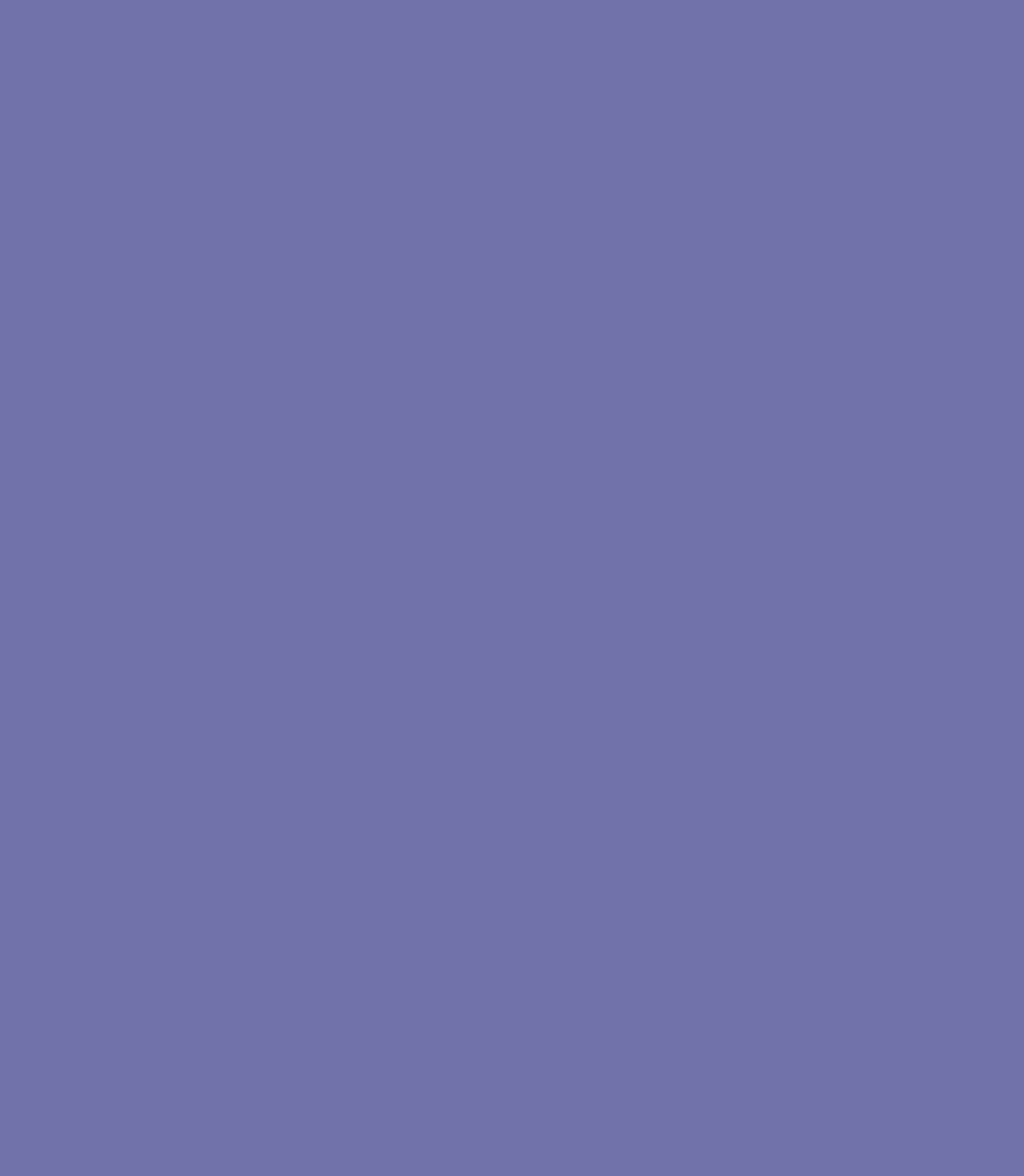
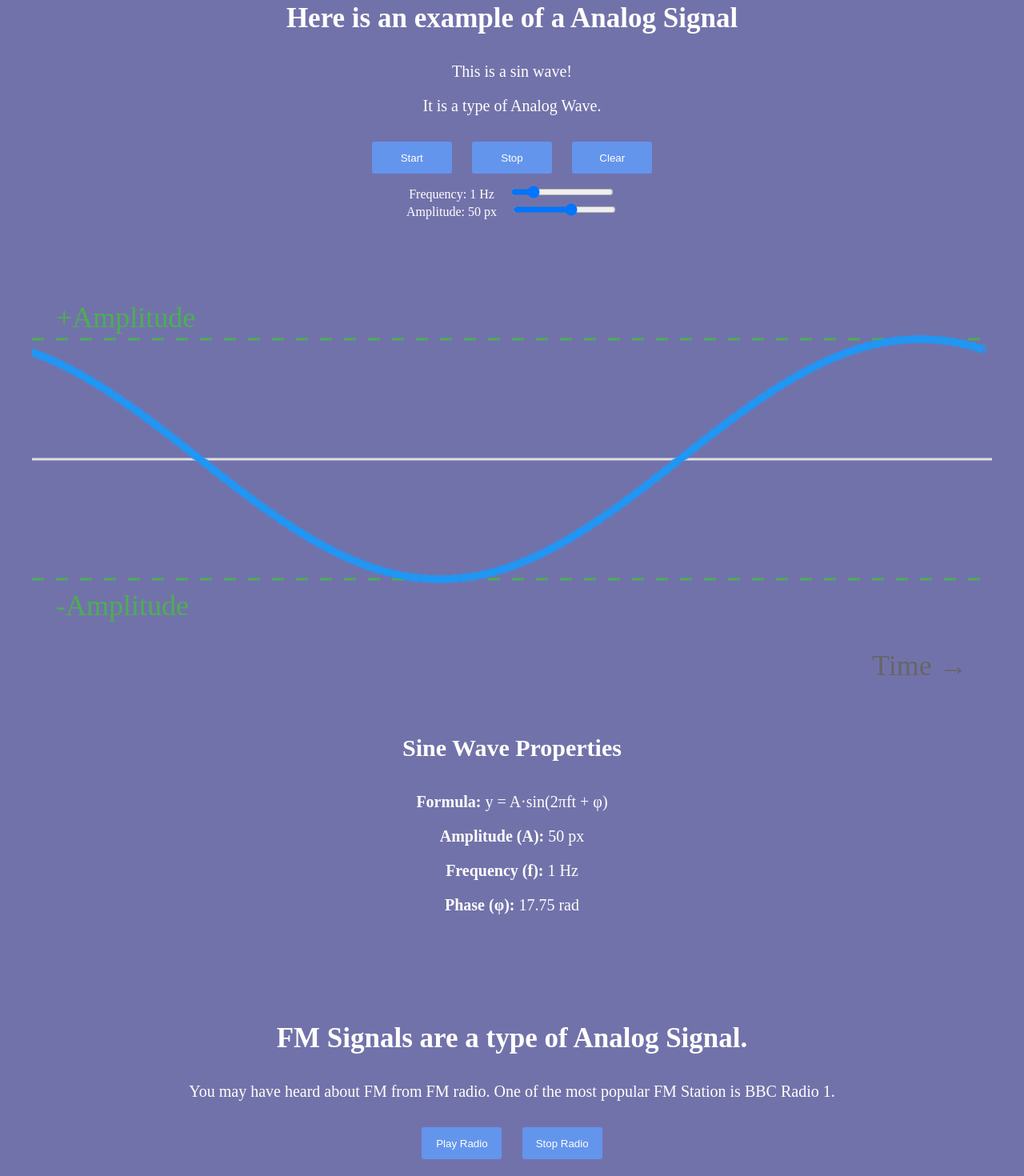
Before and after one commit to Abhinav2065/SignalVisualizer, a React (Vite) app in the folder SignalVisualizer/: page /analog in a window 1280 px wide. Shown: the part 475-1945 px from the top of the page at 80% size. Before the commit the page ends 800 px from the top, so only its background shows below. Built offline with nearby package versions, Linux system fonts and the light colour scheme.

Commit message:
added a sinwave at analog page

```diff
--- a/SignalVisualizer/src/components/Analog.jsx
+++ b/SignalVisualizer/src/components/Analog.jsx
@@ -1,6 +1,93 @@
-import React from 'react'
+import React, { useState , useEffect} from 'react'
+import '../styles/Analog.css'
+
+
+
 
 const Analog = () => {
+
+    const [sinWave, setSinWave] = useState([]);
+    const [isSinActive, setIsSinActive] = useState(true);
+    const [frequency, setFrequency] = useState(1); // Hz
+    const [amplitude, setAmplitude] = useState(50); // pixels
+    const [phase, setPhase] = useState(0); // radians
+
+    const [radio, setRadio] = useState(false);
+
+    const radio1StreamUrl = "https://stream.live.vc.bbcmedia.co.uk/bbc_radio_one";
+
+
+
+
+    const getSinWave = (points = 100) => {
+        const newWave = [];
+        for (let i = 0; i < points; i++) {
+            const x = (i / points) * 400;
+            const y = 100 + amplitude * Math.sin(2 * Math.PI * frequency * (i / points) + phase);
+            newWave.push({ x, y });
+        }
+        return newWave;
+    };
+
+    const startSinSignal = () => {
+        setIsSinActive(true);
+    };
+
+
+    const stopSinSignal = () => {
+        setIsSinActive(false);
+    };
+
+
+    const clearSinSignal = () => {
+        setSinWave([]);
+    };
+
+    useEffect(() => {
+        setSinWave(getSinWave());
+    }, []);
+
+    useEffect(() => {
+        setSinWave(getSinWave());
+    }, [frequency, amplitude, phase]);
+
+
+
+
+    useEffect(() => {
+        let animationFrame;
+
+        if (isSinActive) {
+            const animate = () => {
+                setPhase(prev => prev + 0.05);
+                animationFrame = requestAnimationFrame(animate);
+            };
+            animationFrame = requestAnimationFrame(animate);
+        }
+
+        return () => {
+            if (animationFrame) {
+                cancelAnimationFrame(animationFrame);
+            }
+        };
+    }, [isSinActive]);
+
+    const createSinPath = () => {
+        if (sinWave.length === 0) return '';
+
+        let path = `M ${sinWave[0].x} ${sinWave[0].y}`;
+        sinWave.forEach((point, index) => {
+            if (index > 0) {
+                path += ` L ${point.x} ${point.y}`;
+            }
+        });
+        return path;
+    };
+
+
+
+
+
   return (
     <div>
         <div className="analog">
@@ -8,10 +95,103 @@ const Analog = () => {
 
             <p>Analog signals are continuous, time-varying waveforms that can take on an infinite number of values within a given range, representing information like sound waves or voltage.</p>
 
-            <p>Analog Signals are used in Audio, Video, ECG, EEG, Radio, etc.</p>
+            <p className='end'>Analog Signals are used in Audio, Video, ECG, EEG, Radio, etc.</p>
 
 
+            <div className="sin-wave">
+                <h3>Here is an example of a Analog Signal</h3>
+                <p>This is a sin wave!</p>
+                <p>It is a type of Analog Wave.</p>
 
+                <div className="sin-controls">
+                    <button onClick={startSinSignal}>Start</button>
+                    <button onClick={stopSinSignal}>Stop</button>
+                    <button onClick={clearSinSignal}>Clear</button>
+
+                        <div className="control-group">
+                            <label>
+                                Frequency: {frequency} Hz
+                                <input
+                                    type="range"
+                                    min="0.1"
+                                    max="5"
+                                    step="0.1"
+                                    value={frequency}
+                                    onChange={(e) => setFrequency(parseFloat(e.target.value))}
+                                />
+                            </label>
+                        </div>
+
+                        <div className="control-group">
+                            <label>
+                                Amplitude: {amplitude} px
+                                <input
+                                    type="range"
+                                    min="10"
+                                    max="80"
+                                    step="5"
+                                    value={amplitude}
+                                    onChange={(e) => setAmplitude(parseInt(e.target.value))}
+                                />
+                            </label>
+                        </div>
+                        <div className="wave-visualization">
+                        <svg width="1200" height="600" viewBox="0 0 400 200" className="wave-svg">
+                            <line x1="0" y1="100" x2="400" y2="100" stroke="#e0e0e0" strokeWidth="1" />
+                            <line x1="0" y1="50" x2="400" y2="50" stroke="#4CAF50" strokeWidth="1" strokeDasharray="5,5" />
+                            <line x1="0" y1="150" x2="400" y2="150" stroke="#4CAF50" strokeWidth="1" strokeDasharray="5,5" />
+
+                            <text x="10" y="45" fill="#4CAF50" fontSize="12">+Amplitude</text>
+                            <text x="10" y="165" fill="#4CAF50" fontSize="12">-Amplitude</text>
+                            <text x="350" y="190" fill="#666" fontSize="12">Time →</text>
+
+                            <path
+                                d={createSinPath()}
+                                stroke="#2196F3"
+                                strokeWidth="3"
+                                fill="none"
+                            />
+
+                            {/* Data points */}
+                            {sinWave.map((point, index) => (
+                                <circle
+                                    key={index}
+                                    cx={point.x}
+                                    cy={point.y}
+                                    r="2"
+                                    fill="#2196F3"
+                                    opacity="0.6"
+                                />
+                            ))}
+                        </svg>
+                    </div>
+
+                    <div className="wave-info">
+                        <div className="info-card">
+                            <h4>Sine Wave Properties</h4>
+                            <p><strong>Formula:</strong> y = A·sin(2πft + φ)</p>
+                            <p><strong>Amplitude (A):</strong> {amplitude} px</p>
+                            <p><strong>Frequency (f):</strong> {frequency} Hz</p>
+                            <p><strong>Phase (φ):</strong> {phase.toFixed(2)} rad</p>
+                        </div>
+                    </div>
+                </div>
+
+
+            </div>
+
+            <div className="fm">
+                <h3>FM Signals are a type of Analog Signal.</h3>
+                <p>You may have heard about FM from FM radio. One of the most popular FM Station is BBC Radio 1.</p>
+
+                <audio src={radio1StreamUrl}>BBC Radio 1</audio>
+
+                <div className="fm-controls">
+                    <button>Play Radio</button>
+                    <button>Stop Radio</button>
+                </div>
+
+            </div>
         </div>
     </div>
   )
--- /dev/null
+++ b/SignalVisualizer/src/styles/Analog.css
@@ -0,0 +1,33 @@
+.analog {
+    text-align: center;
+}
+
+
+.analog .end {
+    padding-bottom: 16vh;
+}
+
+h2 {
+    font-size: 40px;
+}
+
+p {
+    font-size: 20px;
+}
+
+
+h3 {
+    font-size: 35px;
+}
+
+h4 {
+    font-size: 30px;
+}
+
+.control-group input {
+    margin-left: 20px;
+}
+
+.fm {
+    padding-top: 10vh;
+}
```
